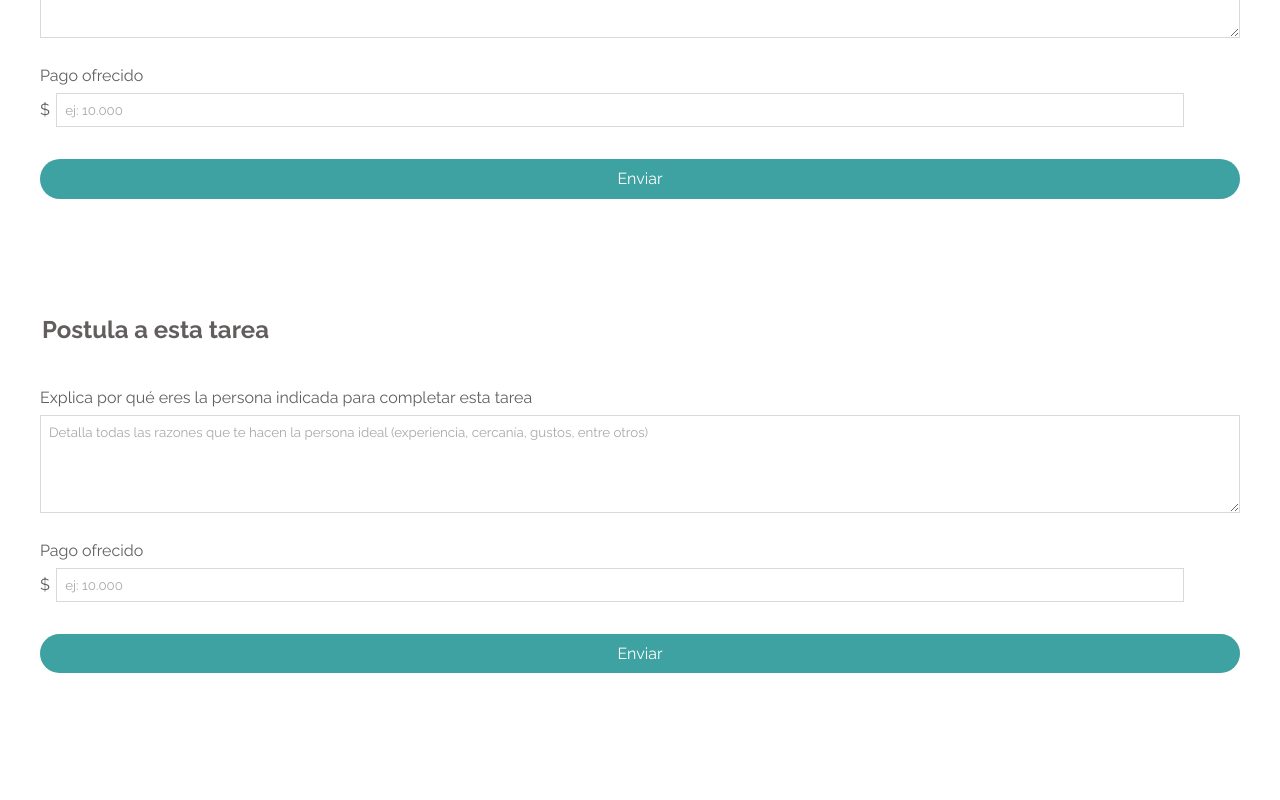
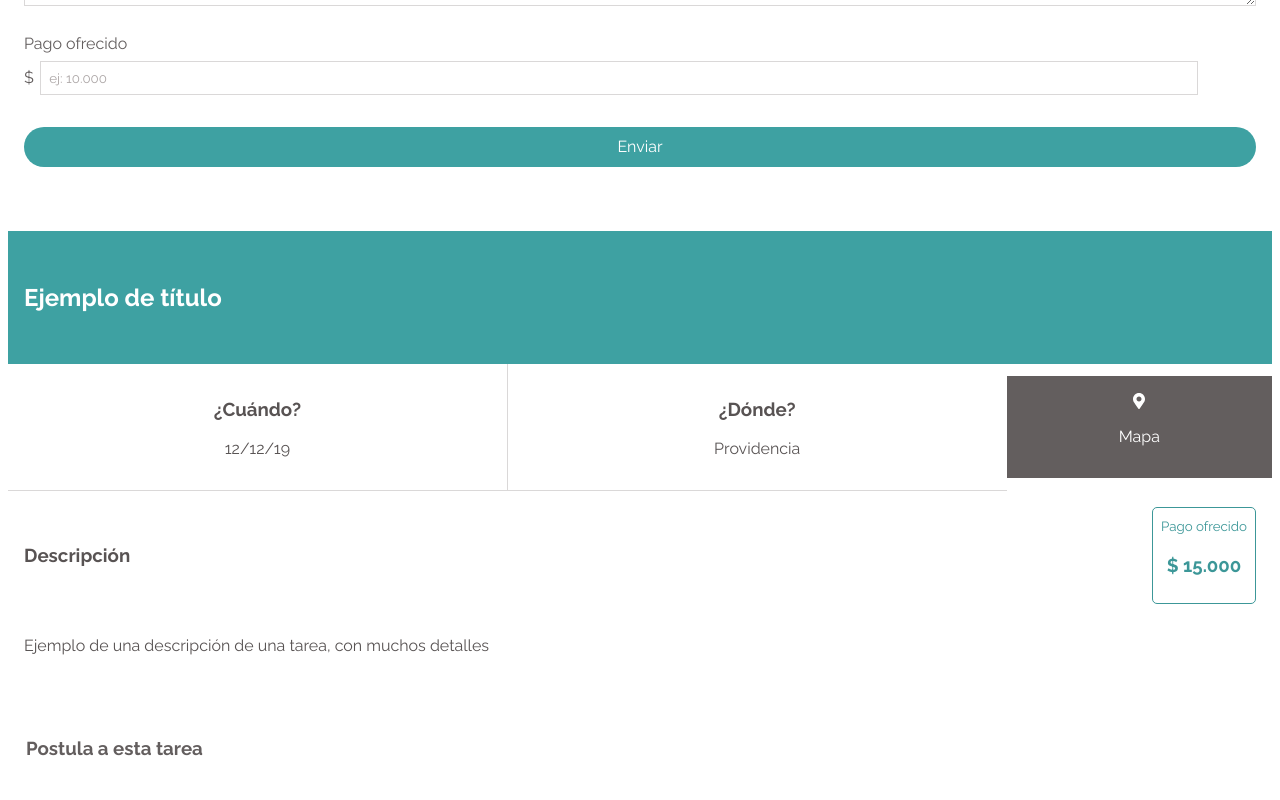
Before and after one commit to leonbagdag/prueba, a React (Create React App) app: page / in a window 1280 px wide. Shown: the part 740-1540 px from the top of the page. Before the commit the page ends 1477 px from the top, so only its background shows below. Built offline with nearby package versions, Linux system fonts and the light colour scheme.

Commit message:
detalle de tarea

```diff
--- a/src/js/App.jsx
+++ b/src/js/App.jsx
@@ -3,7 +3,7 @@ import "../sass/main.scss";
 import Navbar from "./Navbar";
 import Task from "./Task";
 import Post from "./Post";
-import Offer from "./Offer";
+import Details from "./Details";
 
 function App() {
   return (
@@ -11,7 +11,7 @@ function App() {
       <Navbar />
       <Task />
       <Post />
-      <Offer />
+      <Details />
     </div>
   );
 }
--- /dev/null
+++ b/src/js/Details.jsx
@@ -0,0 +1,55 @@
+import React from "react";
+import Offer from "./Offer";
+import "../sass/main.scss";
+import { FontAwesomeIcon } from "@fortawesome/react-fontawesome";
+
+class Details extends React.Component {
+  constructor(props) {
+    super(props);
+    this.state = {
+      title: "Ejemplo de título",
+      date: "12/12/19",
+      location: "Providencia",
+      description:
+        "Ejemplo de una descripción de una tarea, con muchos detalles",
+      price: "15.000"
+    };
+  }
+
+  render() {
+    return (
+      <>
+        <header>
+          <h2>{this.state.title}</h2>
+        </header>
+        <div className="row details">
+          <div className="details__date">
+            <h3>¿Cuándo?</h3>
+            <p>{this.state.date}</p>
+          </div>
+          <div className="details__location">
+            <h3>¿Dónde?</h3>
+            <p>{this.state.location}</p>
+          </div>
+          <div className="details__pin">
+            <FontAwesomeIcon icon="map-marker-alt" />
+            <p>Mapa</p>
+          </div>
+        </div>
+        <main className="details__description">
+          <div className="row details__title">
+            <h3>Descripción</h3>
+            <div className="details__price">
+              <small>Pago ofrecido</small>
+              <h3>$ {this.state.price}</h3>
+            </div>
+          </div>
+          <p className="details__text">{this.state.description}</p>
+        </main>
+        <Offer />
+      </>
+    );
+  }
+}
+
+export default Details;
--- a/src/js/Offer.jsx
+++ b/src/js/Offer.jsx
@@ -7,7 +7,7 @@ class Offer extends React.Component {
     return (
       <form>
         <legend>
-          <h2>Postula a esta tarea</h2>
+          <h3>Postula a esta tarea</h3>
         </legend>
         <label>
           Explica por qué eres la persona indicada para completar esta tarea
@@ -20,10 +20,15 @@ class Offer extends React.Component {
           placeholder="Detalla todas las razones que te hacen la persona ideal (experiencia, cercanía, gustos, entre otros)"
           required
         />
-        <label>Pago ofrecido</label>
+        <label>Pago propuesto</label>
         $
-        <input id="payment" name="payment" placeholder="ej: 10.000" required />
-        <button className="large-btn" type="submit">
+        <input
+          id="payment"
+          name="payment"
+          placeholder="Puedes aceptar el pago ofrecido o sugerir uno diferente"
+          required
+        />
+        <button className="small-btn" type="submit">
           Enviar
         </button>
       </form>
--- a/src/js/Task.jsx
+++ b/src/js/Task.jsx
@@ -7,7 +7,7 @@ class Task extends React.Component {
   constructor(props) {
     super(props);
     this.state = {
-      title: "Soy una nueva tarea",
+      title: "Ejemplo de título",
       description: "Soy una descripción"
     };
   }
--- a/src/sass/abstracts/_variables.scss
+++ b/src/sass/abstracts/_variables.scss
@@ -1,6 +1,7 @@
 $light-gray: #dad8d8;
 $medium-gray: #ada7a7;
 $dark-gray: #635e5e;
+$darker-gray: #585353;
 
 $brand-color: #3ea1a2;
 $secondary-color: #3c9798;
--- a/src/sass/components/_buttons.scss
+++ b/src/sass/components/_buttons.scss
@@ -1,11 +1,10 @@
-.large-btn {
+button {
   text-align: center;
-  width: 100%;
   padding: 0.65rem 1.5rem;
   font-size: 1em;
   background: $brand-color;
   color: white;
-  margin-top: 2em;
+  margin: 2em auto;
   border: none;
   border-radius: 30px;
 
@@ -13,3 +12,11 @@
     background: $secondary-color;
   }
 }
+
+.large-btn {
+  width: 100%;
+}
+
+.small-btn {
+  width: 50%;
+}
--- a/src/sass/layout/_form.scss
+++ b/src/sass/layout/_form.scss
@@ -1,6 +1,6 @@
 form {
-  margin: 2rem auto;
-  padding: 2rem;
+  margin: 1rem auto;
+  padding: 1rem;
   box-sizing: border-box;
   color: $dark-gray;
 }
--- a/src/sass/layout/_grid.scss
+++ b/src/sass/layout/_grid.scss
@@ -0,0 +1,8 @@
+.row {
+  display: flex;
+  align-items: center;
+}
+
+.space-between {
+  justify-content: space-between;
+}
--- /dev/null
+++ b/src/sass/layout/_header.scss
@@ -0,0 +1,5 @@
+header {
+  background-color: $brand-color;
+  color: white;
+  padding: 2em 1em;
+}
--- a/src/sass/layout/_task.scss
+++ b/src/sass/layout/_task.scss
@@ -1,6 +1,5 @@
 .task {
   color: $dark-gray;
-  font-family: $raleway;
   padding: 1rem;
   display: flex;
   justify-content: space-between;
@@ -16,3 +15,52 @@
     padding: 0.5rem 0;
   }
 }
+
+.details {
+  &__date,
+  &__location,
+  &__pin {
+    padding: 1rem;
+    text-align: center;
+  }
+
+  &__date,
+  &__location {
+    width: 40%;
+    color: $darker-gray;
+    border-bottom: 1px solid $light-gray;
+  }
+
+  &__location {
+    border-left: 1px solid $light-gray;
+  }
+
+  &__pin {
+    width: 20%;
+    background: $dark-gray;
+    color: white;
+  }
+
+  &__description {
+    padding: 1rem;
+    color: $darker-gray;
+    padding-bottom: 1rem;
+    display: flex;
+    flex-wrap: wrap;
+  }
+
+  &__title {
+    width: 100%;
+    padding-bottom: 1rem;
+    display: flex;
+    justify-content: space-between;
+  }
+
+  &__price {
+    border: 1px solid $secondary-color;
+    color: $secondary-color;
+    padding: 0.5rem;
+    border-radius: 5px;
+    text-align: center;
+  }
+}
--- a/src/sass/main.scss
+++ b/src/sass/main.scss
@@ -8,6 +8,7 @@
 @import "layout/grid";
 @import "layout/task";
 @import "layout/form";
+@import "layout/header";
 
 @import "components/buttons";
 @import "components/icons";
```
